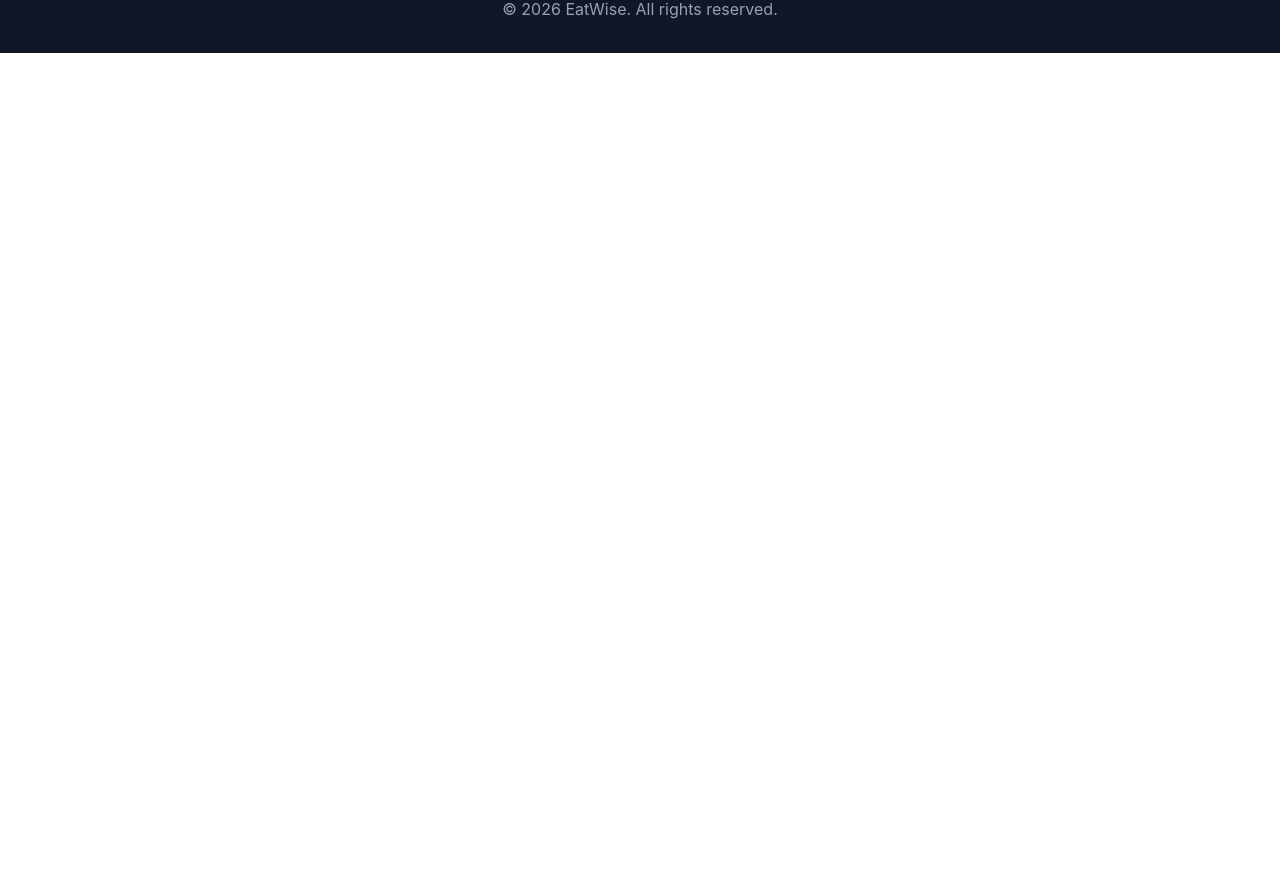
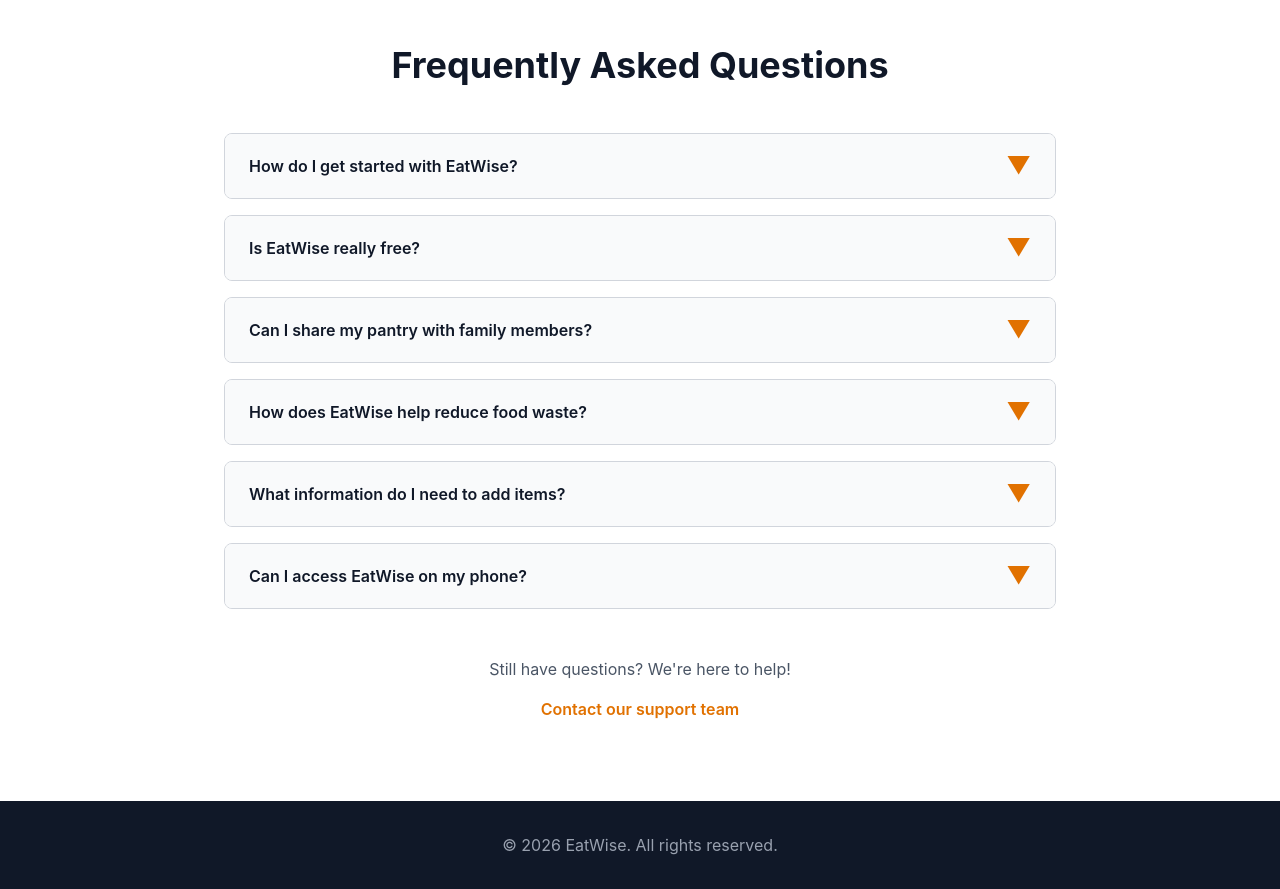
Before and after one commit to tjkreddy/EatWise, a React (Vite) app in the folder eatwise-app/apps/web/: page / in a window 1280 px wide. Shown: the part 3334-4223 px from the top of the page. Before the commit the page ends 3387 px from the top, so only its background shows below. Built offline with nearby package versions, Linux system fonts and the light colour scheme.

Commit message:
feat: add FAQ section to LandingPage for improved user support and engagement

```diff
--- a/eatwise-app/apps/web/src/pages/LandingPage.tsx
+++ b/eatwise-app/apps/web/src/pages/LandingPage.tsx
@@ -1,7 +1,42 @@
-import React from "react";
+import React, { useState } from "react";
 import { Link } from "react-router-dom";
 
 const LandingPage: React.FC = () => {
+  const [expandedFaq, setExpandedFaq] = useState<number | null>(null);
+
+  const faqs = [
+    {
+      question: "How do I get started with EatWise?",
+      answer:
+        "Simply sign up for a free account, add your household members, and start logging your grocery items. You can set expiration dates and track your inventory in real-time.",
+    },
+    {
+      question: "Is EatWise really free?",
+      answer:
+        "Yes! EatWise is completely free to use. We don't have hidden costs, paywalls, or premium features. Our mission is to help everyone reduce food waste.",
+    },
+    {
+      question: "Can I share my pantry with family members?",
+      answer:
+        "Absolutely! You can invite household members to your EatWise account, and everyone can view and update the shared inventory. Perfect for families and roommates.",
+    },
+    {
+      question: "How does EatWise help reduce food waste?",
+      answer:
+        "By tracking expiration dates and quantities, EatWise helps you know exactly what you have. This prevents duplicate purchases and helps you use items before they expire.",
+    },
+    {
+      question: "What information do I need to add items?",
+      answer:
+        "At minimum, you just need the item name and quantity. Expiration date is optional but recommended for better waste reduction. You can also add notes and categorize items.",
+    },
+    {
+      question: "Can I access EatWise on my phone?",
+      answer:
+        "Yes! EatWise is fully responsive and works great on mobile devices, tablets, and desktops. Access your pantry inventory anytime, anywhere.",
+    },
+  ];
+
   return (
     <div className="min-h-screen bg-white">
       {/* Navbar */}
@@ -273,6 +308,57 @@
         </div>
       </div>
 
+      {/* FAQ Section */}
+      <div className="py-20 bg-white">
+        <div className="max-w-4xl mx-auto px-4 sm:px-6 lg:px-8">
+          <h2 className="text-4xl font-bold text-gray-900 mb-12 text-center">
+            Frequently Asked Questions
+          </h2>
+          <div className="space-y-4">
+            {faqs.map((faq, index) => (
+              <div
+                key={index}
+                className="border border-gray-300 rounded-lg overflow-hidden"
+              >
+                <button
+                  onClick={() =>
+                    setExpandedFaq(expandedFaq === index ? null : index)
+                  }
+                  className="w-full px-6 py-4 text-left bg-gray-50 hover:bg-gray-100 transition font-semibold text-gray-900 flex justify-between items-center"
+                >
+                  <span>{faq.question}</span>
+                  <span
+                    className={`text-amber-600 text-2xl transition-transform ${
+                      expandedFaq === index ? "rotate-180" : ""
+                    }`}
+                  >
+                    ▼
+                  </span>
+                </button>
+                {expandedFaq === index && (
+                  <div className="px-6 py-4 bg-white border-t border-gray-300">
+                    <p className="text-gray-600 leading-relaxed">
+                      {faq.answer}
+                    </p>
+                  </div>
+                )}
+              </div>
+            ))}
+          </div>
+          <div className="mt-12 text-center">
+            <p className="text-gray-600 mb-4">
+              Still have questions? We're here to help!
+            </p>
+            <a
+              href="mailto:support@eatwise.com"
+              className="text-amber-600 hover:text-amber-700 font-semibold"
+            >
+              Contact our support team
+            </a>
+          </div>
+        </div>
+      </div>
+
       {/* Footer */}
       <footer className="bg-gray-900 text-gray-400 py-8">
         <div className="max-w-6xl mx-auto px-4 sm:px-6 lg:px-8 text-center">
```
